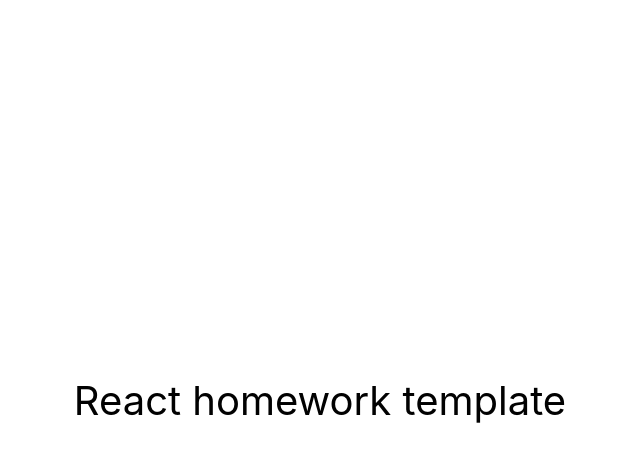
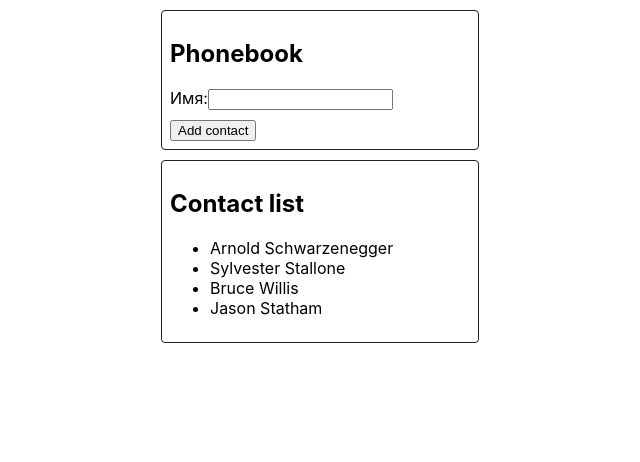
Before and after one commit to vlmakh/goit-react-hw-02-phonebook, a React (Create React App) app: page / in a window 1280 px wide. Shown: the top 462 px of the page, without its empty margins (320-960 px from the left). Built offline with nearby package versions, Linux system fonts and the light colour scheme.

Commit message:
add initial form

```diff
--- a/package.json
+++ b/package.json
@@ -7,6 +7,7 @@
     "@testing-library/jest-dom": "^5.16.3",
     "@testing-library/react": "^12.1.4",
     "@testing-library/user-event": "^13.5.0",
+    "prop-types": "^15.8.1",
     "react": "^18.1.0",
     "react-dom": "^18.1.0",
     "react-scripts": "5.0.1",
--- a/src/components/App.jsx
+++ b/src/components/App.jsx
@@ -1,16 +1,45 @@
-export const App = () => {
-  return (
-    <div
-      style={{
-        height: '100vh',
-        display: 'flex',
-        justifyContent: 'center',
-        alignItems: 'center',
-        fontSize: 40,
-        color: '#010101'
-      }}
-    >
-      React homework template
-    </div>
-  );
-};
+import { Component } from 'react';
+import css from './App.module.css'
+
+class App extends Component {
+  state = {
+    contacts: [],
+    name: '',
+  };
+
+  render() {
+    return (
+      <>
+
+        <form className={css.form}>
+          <h2>Phonebook</h2>
+          <label className={css.formField}>
+            Имя:
+            <input
+              type="text"
+              name="name"
+              pattern="^[a-zA-Zа-яА-Я]+(([' -][a-zA-Zа-яА-Я ])?[a-zA-Zа-яА-Я]*)*$"
+              title="Name may contain only letters, apostrophe, dash and spaces. For example Adrian, Jacob Mercer, Charles de Batz de Castelmore d'Artagnan"
+              required
+            />
+          </label>
+          <button type="button" className={css.addButton}>Add contact</button>
+
+        </form>
+
+        <div className={css.contactList}>
+          <h2>Contact list</h2>
+        <ul>
+          <li>Arnold Schwarzenegger</li>
+          <li>Sylvester Stallone</li>
+          <li>Bruce Willis</li>
+          <li>Jason Statham</li>
+        </ul>
+        </div>
+
+      </>
+    );
+  }
+}
+
+export { App };
--- /dev/null
+++ b/src/components/App.module.css
@@ -0,0 +1,24 @@
+.form {
+  /* text-align: center; */
+  width: 300px;
+  margin: 10px auto 0;
+  padding: 8px;
+  border: 1px solid #212121;
+  border-radius: 4px;
+}
+
+.formField {
+  display: block;
+}
+
+.addButton {
+  margin-top: 10px;
+}
+
+.contactList {
+  width: 300px;
+  margin: 10px auto 0;
+  padding: 8px;
+  border: 1px solid #212121;
+  border-radius: 4px;
+}
```
Also changed, not shown: 2 other files (tests, documents, lock files or other folders).
